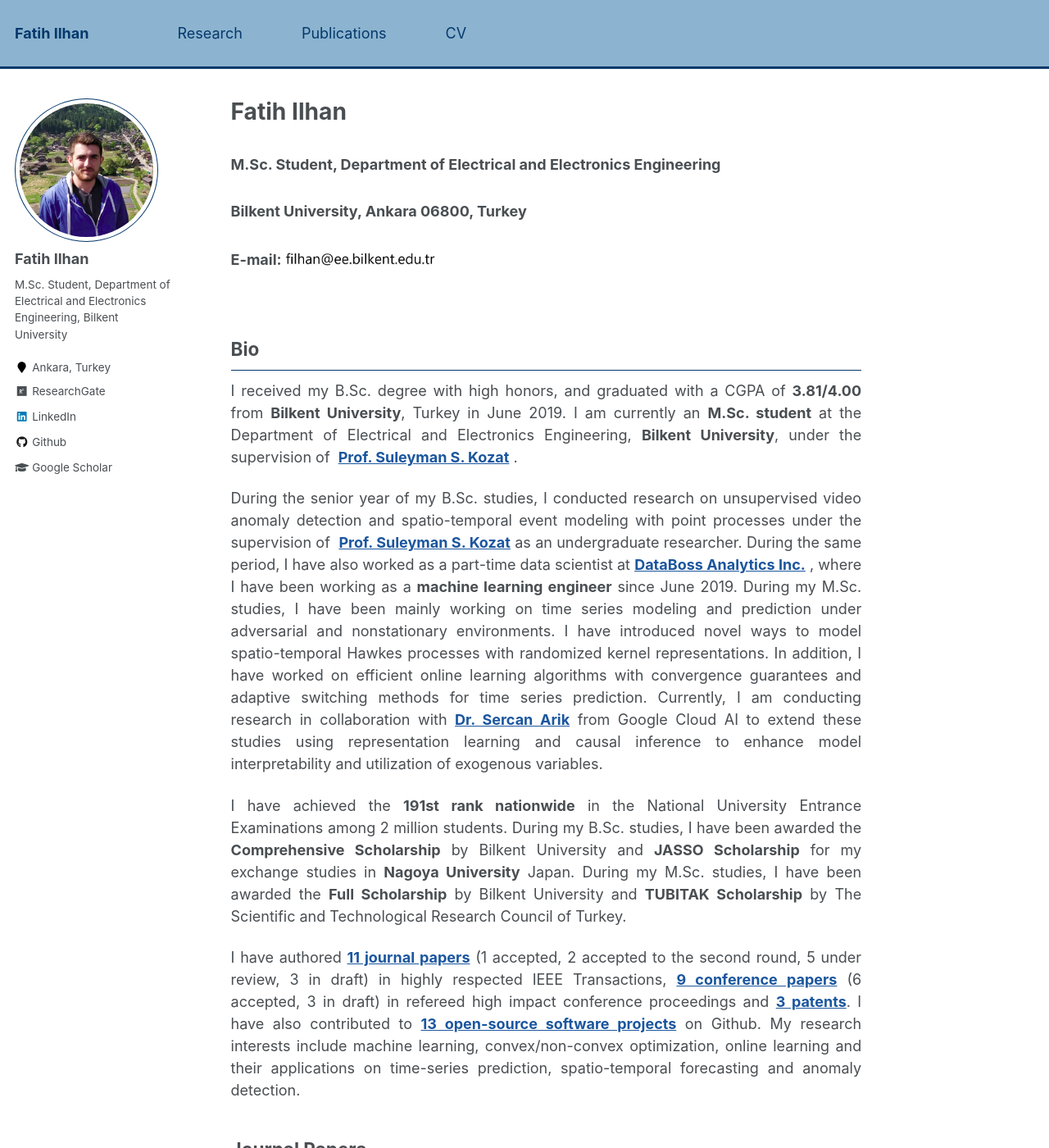
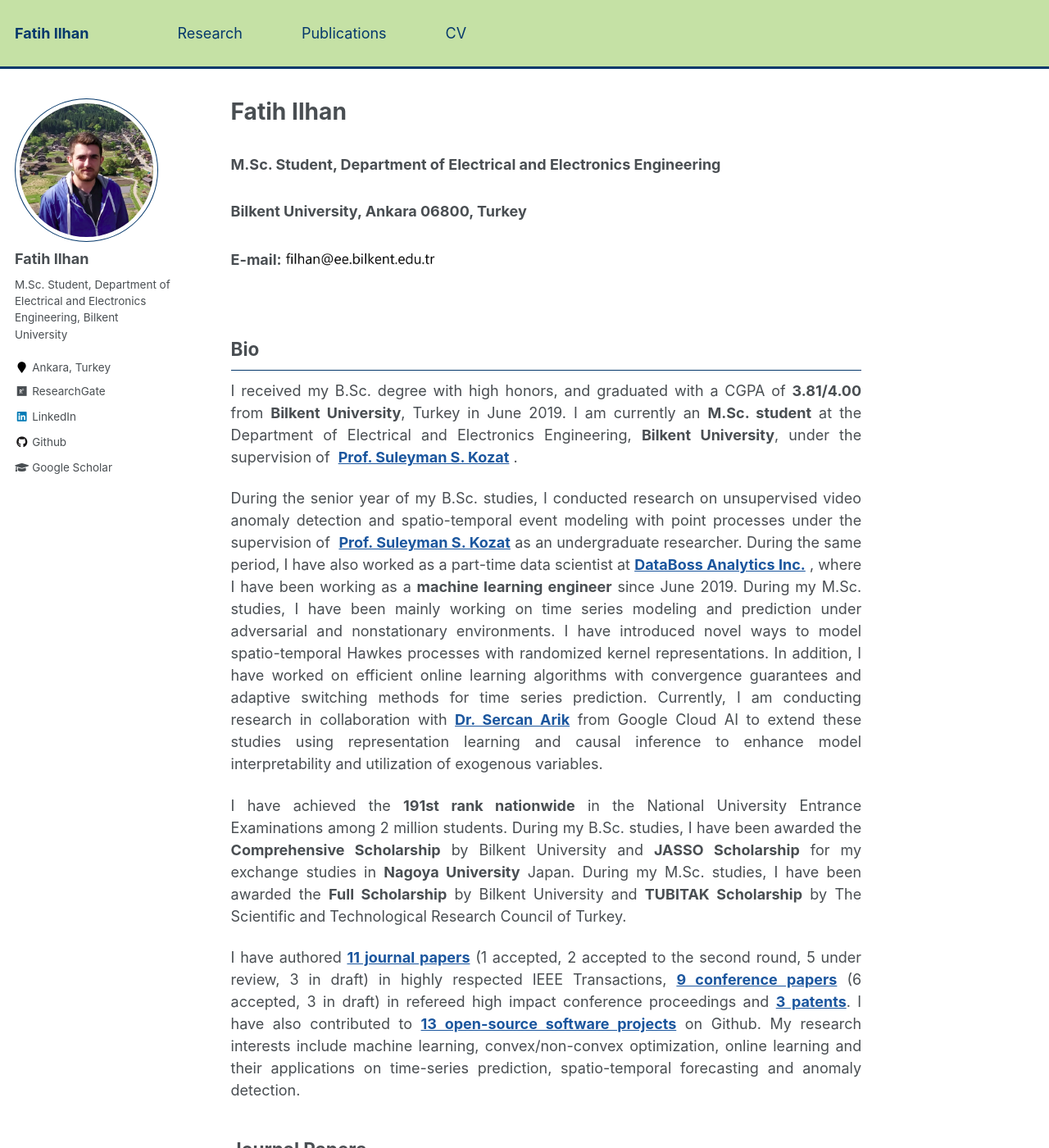
Before and after one commit to fatih-ilhan/fatih-ilhan.github.io, a Jekyll site: the page built from _pages/about.md, in a window 1280 px wide and 1400 px high. Shown: the whole window at 82% size. Built offline with Jekyll 4.4.1, drawn with Linux system fonts in a browser that asks for light colours.

Commit message:
color update

```diff
--- a/_sass/_variables.scss
+++ b/_sass/_variables.scss
@@ -54,7 +54,7 @@ $light-gray                 : mix(#fff, $gray, 50%);
 $lighter-gray               : mix(#fff, $gray, 90%);
 
 $body-color                 : #fff;
-$masthead-background-color  : #8cb4d0;
+$masthead-background-color  : #c5e1a5;
 $background-color           : #fff;
 $code-background-color      : #fafafa;
 $code-background-color-dark : $light-gray;
```
